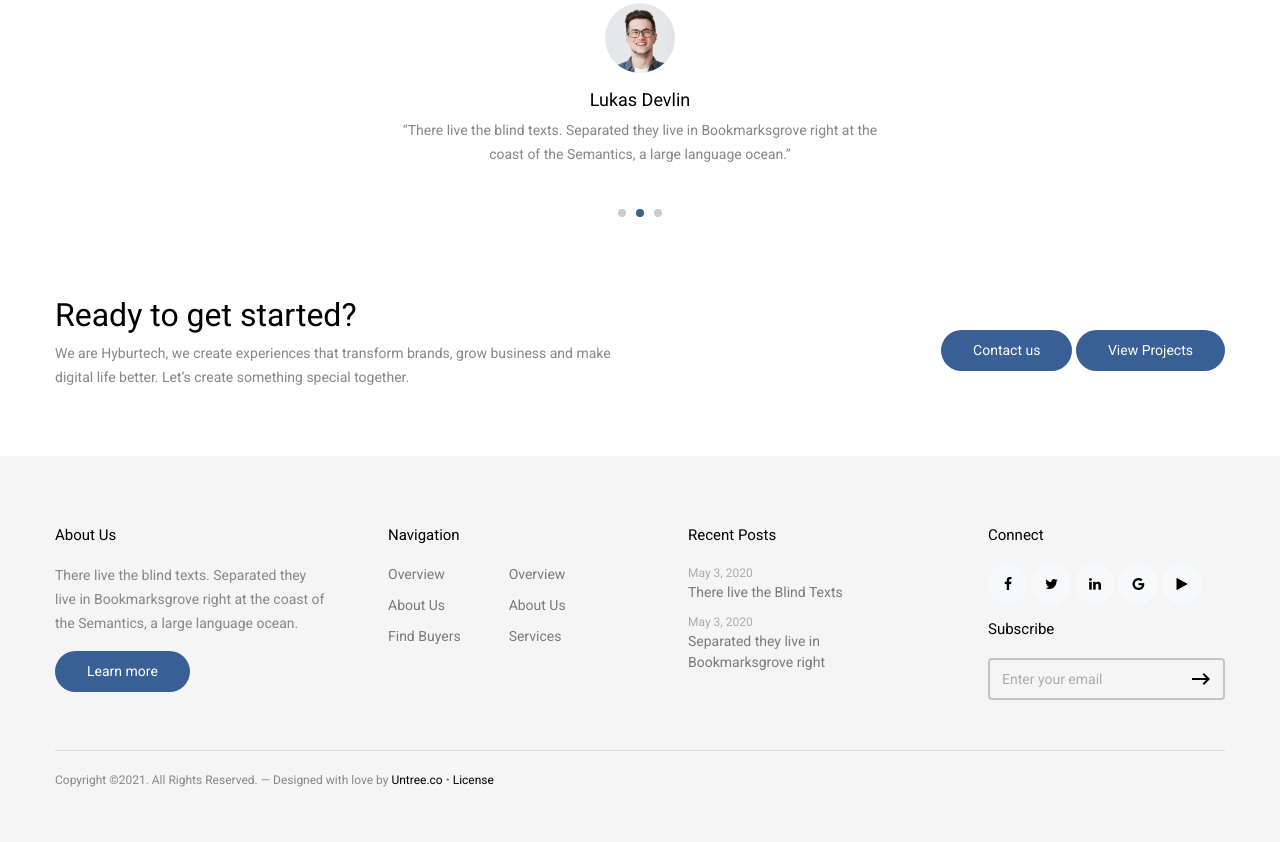
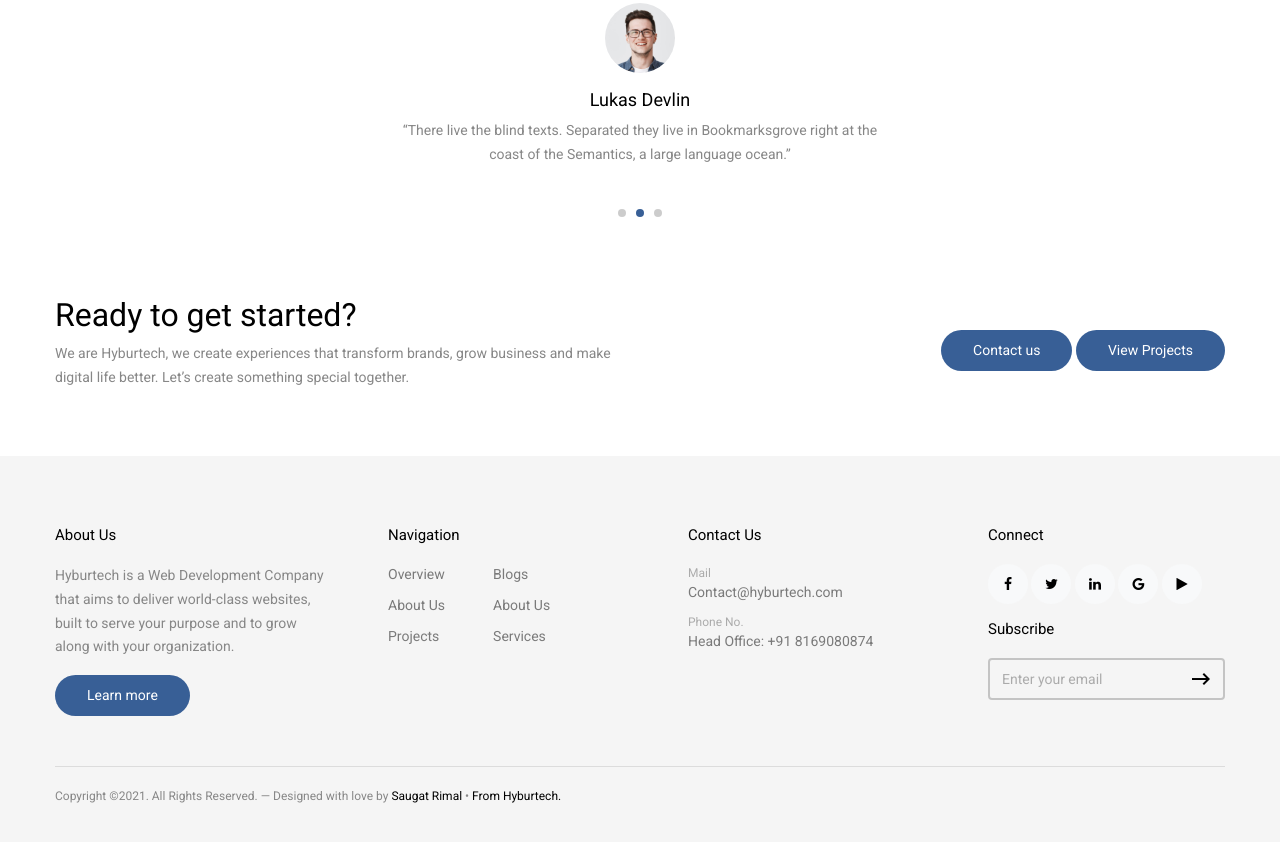
Before and after one commit to saugat-rimal/Hyburtech, a plain HTML site: page index.html in a window 1280 px wide. Shown: the part 5753-6595 px from the top of the page. Drawn offline with Linux system fonts and the light colour scheme; files whose address does not match are found by name.

Commit message:
Update index.html

```diff
--- a/index.html
+++ b/index.html
@@ -729,8 +729,8 @@
           <div class="col-md-6 col-lg-3">
             <div class="widget">
               <h3 class="widget-heading">About Us</h3>
-              <p>There live the blind texts. Separated they live in Bookmarksgrove right at the coast of the Semantics, a large language ocean.</p>
-              <p class="mb-0"><a href="#" class="btn btn-primary btn-primary-hover-outline">Learn more</a></p>
+              <p>Hyburtech is a Web Development Company that aims to deliver world-class websites, built to serve your purpose and to grow along with your organization.</p>
+              <p class="mb-0"><a href="about.html" class="btn btn-primary btn-primary-hover-outline">Learn more</a></p>
             </div>
           </div>
           <div class="col-md-6 col-lg-3 pl-lg-5">
@@ -739,12 +739,12 @@
               <ul class="list-unstyled float-left mr-5">
                 <li><a href="#">Overview</a></li>
                 <li><a href="#">About Us</a></li>
-                <li><a href="#">Find Buyers</a></li>
+                <li><a href="#">Projects</a></li>
 
 
               </ul>
               <ul class="list-unstyled float-left">
-                <li><a href="#">Overview</a></li>
+                <li><a href="#">Blogs</a></li>
                 <li><a href="#">About Us</a></li>
                 <li><a href="#">Services</a></li>
 
@@ -754,15 +754,15 @@
           </div>
           <div class="col-md-6 col-lg-3 pl-lg-5">
             <div class="widget">
-              <h3 class="widget-heading">Recent Posts</h3>
+              <h3 class="widget-heading">Contact Us</h3>
               <ul class="list-unstyled footer-blog-entry">
                 <li>
-                  <span class="d-block date">May 3, 2020</span>
-                  <a href="#">There live the Blind Texts</a>
+                  <span class="d-block date">Mail</span>
+                  <a href="#">Contact@hyburtech.com</a>
                 </li>
                 <li>
-                  <span class="d-block date">May 3, 2020</span>
-                  <a href="#">Separated they live in Bookmarksgrove right</a>
+                  <span class="d-block date">Phone No.</span>
+                  <a href="#">Head Office: +91 8169080874</a>
                 </li>
 
               </ul>
@@ -797,7 +797,7 @@
 
         <div class="row copyright">
           <div class="col-lg-9 ">
-            <p>Copyright &copy;<script>document.write(new Date().getFullYear());</script>. All Rights Reserved. &mdash; Designed with love by <a href="https://untree.co" target="_blank" rel="nofollow noopener">Untree.co</a> &bullet; <a href="https://untree.co/license" target="_blank" rel="nofollow noopener">License</a>
+            <p>Copyright &copy;<script>document.write(new Date().getFullYear());</script>. All Rights Reserved. &mdash; Designed with love by <a href="https://saugatreemal.engineer" target="_blank" rel="nofollow noopener">Saugat Rimal</a> &bullet; <a href="https://hyburtech.com/" target="_blank" rel="nofollow noopener">From Hyburtech.</a>
             </p>
           </div>
 
```
